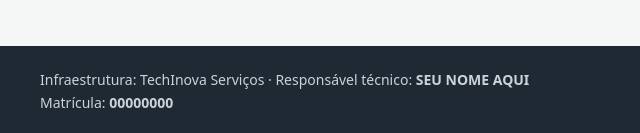
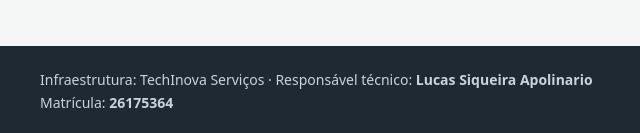
Before and after one commit to Apolinario-coder/avaliacao-docker-26175364, a plain HTML site: page portal/html/index.html in a window 1280 px wide. Shown: the part 734-867 px from the top of the page, 0-640 px from the left. Drawn offline with Linux system fonts and the light colour scheme.

```diff
--- a/portal/html/index.html
+++ b/portal/html/index.html
@@ -34,8 +34,8 @@
 
   <footer>
     <!-- EDITE AS DUAS LINHAS ABAIXO COM O SEU NOME E A SUA MATRÍCULA -->
-    <p>Infraestrutura: TechInova Serviços · Responsável técnico: <strong id="responsavel">SEU NOME AQUI</strong></p>
-    <p>Matrícula: <strong id="matricula">00000000</strong></p>
+    <p>Infraestrutura: TechInova Serviços · Responsável técnico: <strong id="responsavel">Lucas Siqueira Apolinario</strong></p>
+    <p>Matrícula: <strong id="matricula">26175364</strong></p>
   </footer>
 
   <script>
```
Also changed, not shown: 1 other file.
